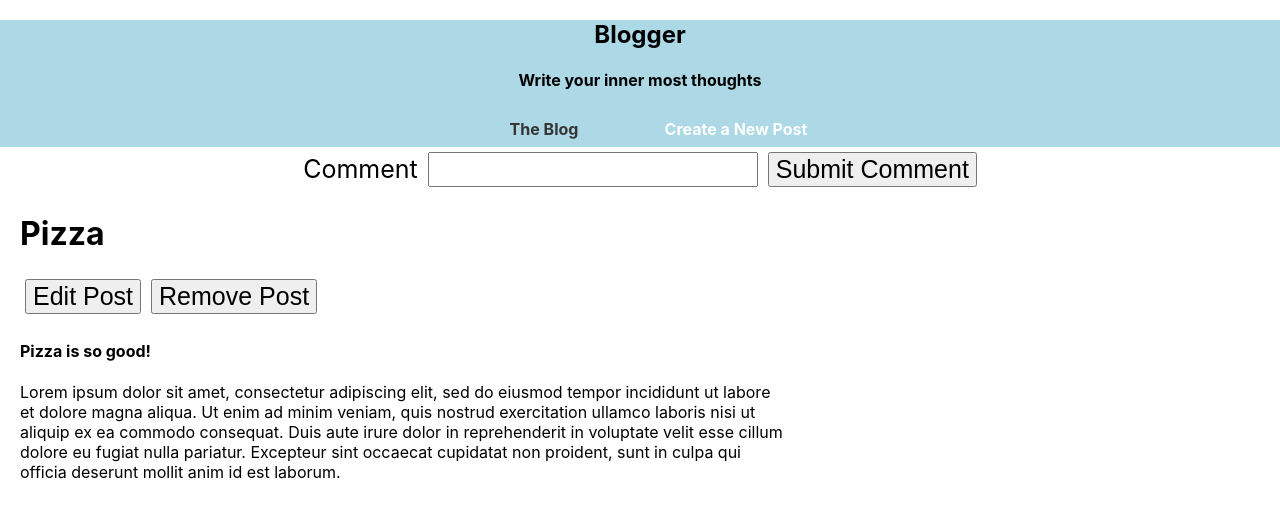
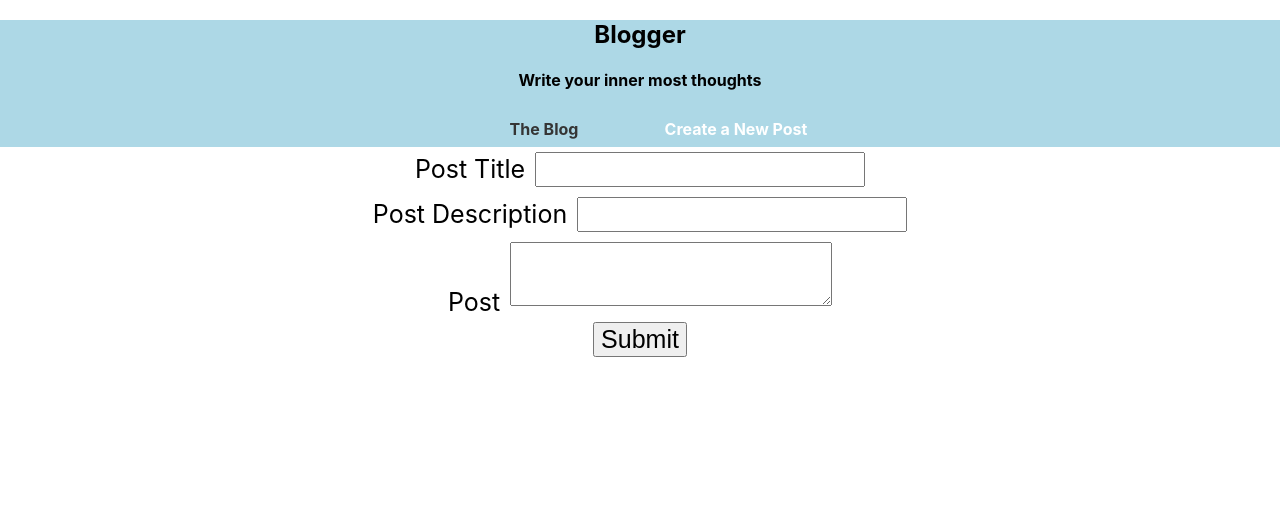
Before and after one commit to jreidmke/redux-blogly, a React (Create React App) app: page / in a window 1280 px wide. Shown: the top 518 px of the page. Built offline with nearby package versions, Linux system fonts and the light colour scheme.

Commit message:
imported Post components

```diff
--- a/src/App.js
+++ b/src/App.js
@@ -11,17 +11,18 @@ import PostForm from './PostForm';
 
 function App() {
   const [comments, setComments] = useState([]);
+  const [posts, setPosts] = useState([]);
 
   const createComment = (newComment) => setComments([...comments, newComment]);
+
+  const addPost = (newPost) => setPosts([...posts, newPost]);
 
   const commentsRender = comments.map(c => <Comment comment={c.comment} key={c.id}/>)
 
   return (
     <div className="App">
       <Header/>
-      <CommentForm addComment={createComment}/>
-      <Post title='Pizza' description='Pizza is so good!' post='Lorem ipsum dolor sit amet, consectetur adipiscing elit, sed do eiusmod tempor incididunt ut labore et dolore magna aliqua. Ut enim ad minim veniam, quis nostrud exercitation ullamco laboris nisi ut aliquip ex ea commodo consequat. Duis aute irure dolor in reprehenderit in voluptate velit esse cillum dolore eu fugiat nulla pariatur. Excepteur sint occaecat cupidatat non proident, sunt in culpa qui officia deserunt mollit anim id est laborum.'/>
-      {commentsRender}
+      <PostForm createPost={addPost}/>
     </div>
   );
 }
```
Also changed, not shown: 1 other file (tests, documents, lock files or other folders).
